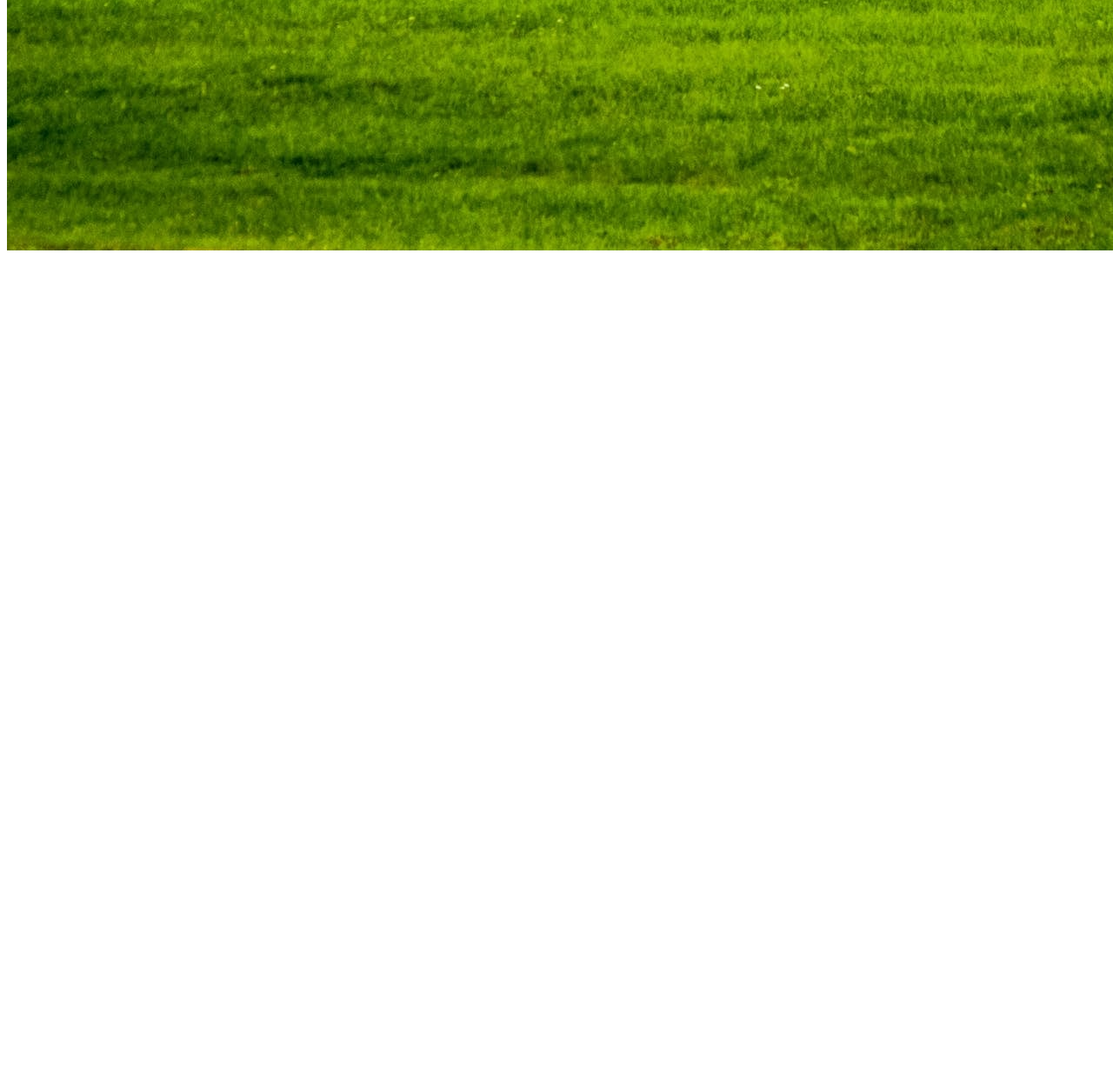
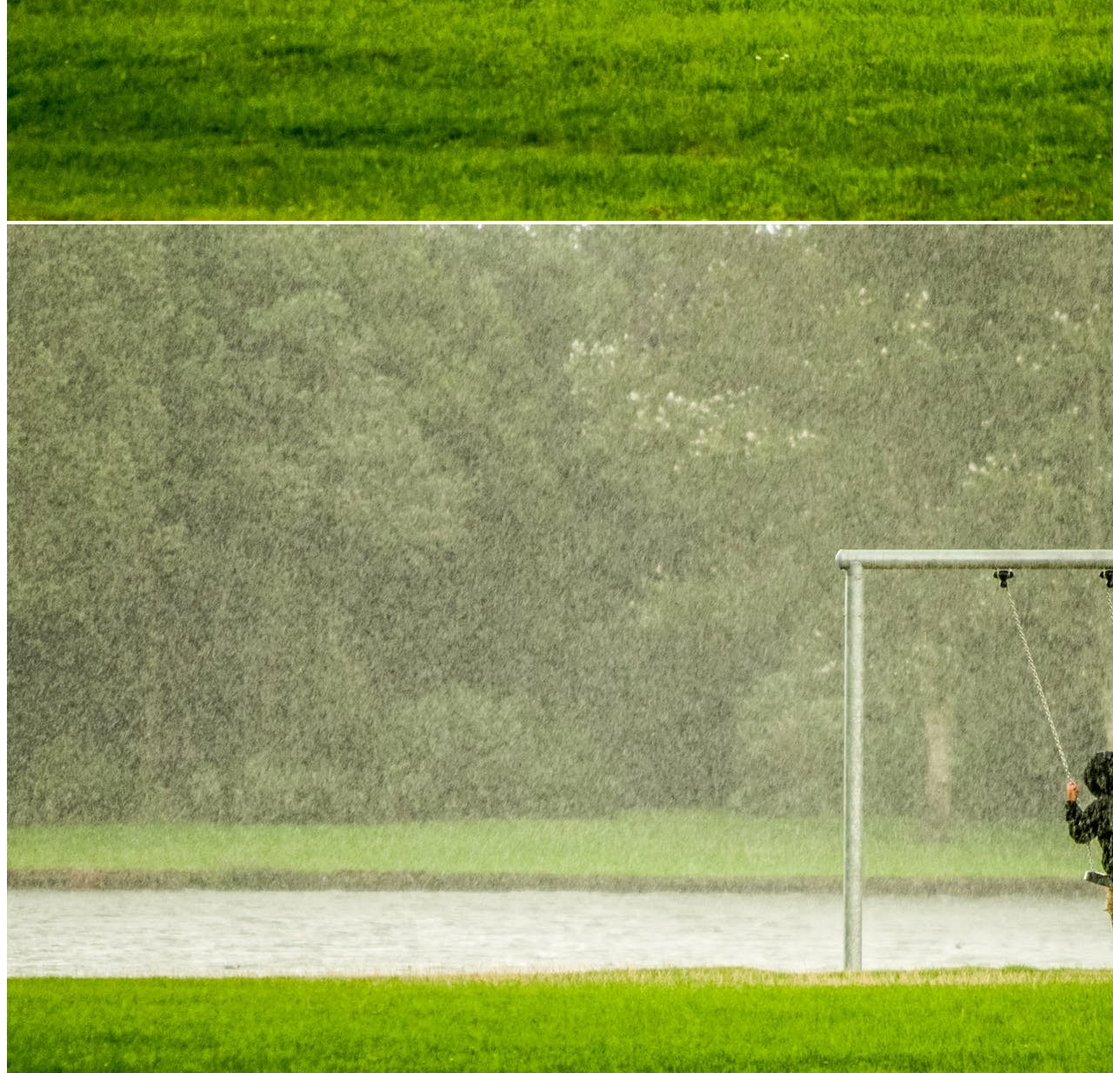
Before and after one commit to tanviralways/my-fifth-repo, a plain HTML site: page index.html in a window 1280 px wide. Shown: the part 1566-2800 px from the top of the page at 87% size. Before the commit the page ends 1866 px from the top, so only its background shows below. Drawn offline with Linux system fonts and the light colour scheme.

Commit message:
Update index.html

```diff
--- a/index.html
+++ b/index.html
@@ -15,7 +15,9 @@
       <p>paragraph `100</p>
     <img src="photo-1430990480609-2bf7c02a6b1a.avif" alt="" />
     <p>paragraph</p>
+     <img src="171284203_817474655643172_8191606068866021612_n.jpg" alt="" />
+     <img src="171284203_817474655643172_8191606068866021612_n.jpg" alt=""/>
     <p>jngit</p>
-    <img src="171284203_817474655643172_8191606068866021612_n.jpg" alt="" />
+
   </body>
 </html>
```
